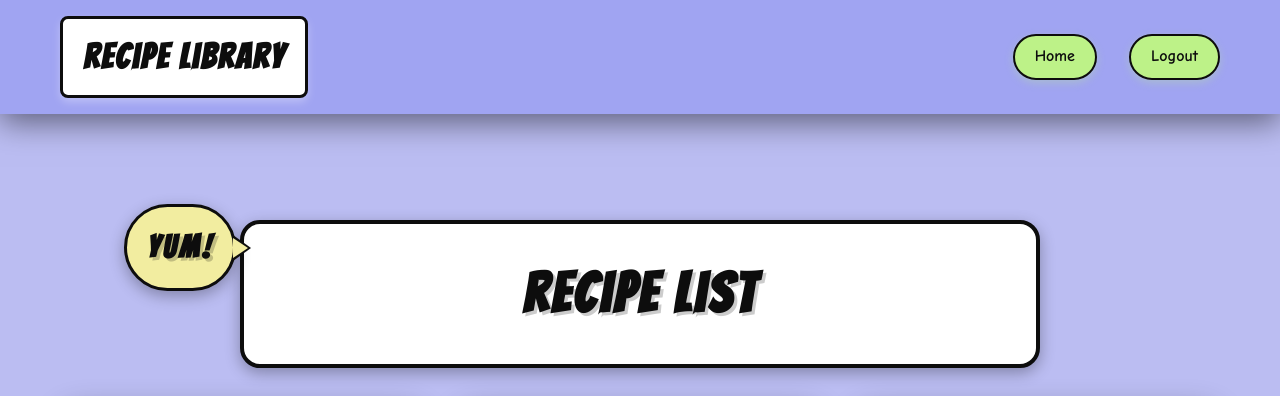
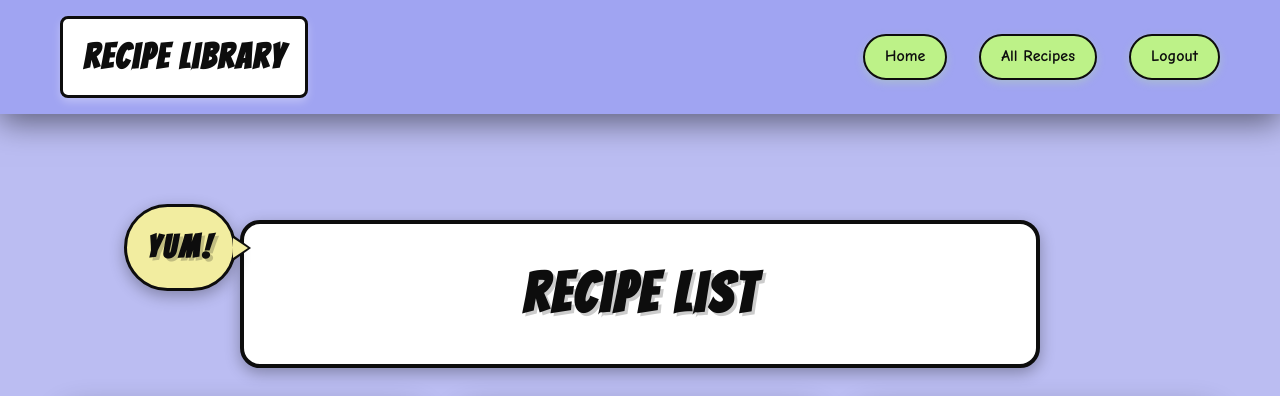
Before and after one commit to Bre-Wonder/Recipe-App-Achievment, a Django app: page /list/ in a window 1280 px wide. Shown: the top 396 px of the page. Run offline with Django 5.2, Linux system fonts and the light colour scheme; a user stored in the database is signed in; data comes from the database, SQL or seed files in the repository.

Commit message:
updated nav links

```diff
--- a/Acheivement 2/A2_Recipe_App/src/recipeApp/templates/recipeApp/main_recipelist.html
+++ b/Acheivement 2/A2_Recipe_App/src/recipeApp/templates/recipeApp/main_recipelist.html
@@ -357,6 +357,7 @@
                 <div class="logo">Recipe Library</div>
                 <ul class="nav-links">
                     <li><a href="{% url 'recipeApp:home' %}">Home</a></li>
+                    <li><a href="{% url 'recipeApp:list' %}">All Recipes</a></li>
                     <li><a href ="{%url 'logout' %}"> Logout </a></li>
                 </ul>
             </div>
```
